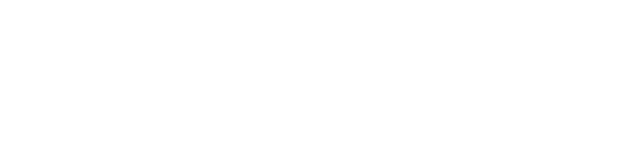
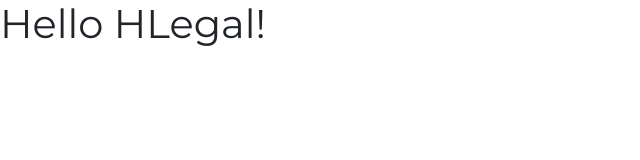
Before and after one commit to AndyGuit/hlegal, a website: page pages/index.html in a window 1280 px wide. Shown: the whole page, without its empty margins (0-640 px from the left). Drawn offline with nearby package versions, Linux system fonts and the light colour scheme.

Commit message:
feat: project setup

```diff
--- a/package.json
+++ b/package.json
@@ -4,7 +4,8 @@
   "description": "",
   "main": "index.js",
   "scripts": {
-    "test": "echo \"Error: no test specified\" && exit 1"
+    "test": "echo \"Error: no test specified\" && exit 1",
+    "build-homepage-styles": "sass styles/scss/home-page.scss styles/css/home-page.css"
   },
   "author": "",
   "license": "ISC"
--- a/pages/index.html
+++ b/pages/index.html
@@ -4,9 +4,15 @@
   <meta charset="UTF-8">
   <meta http-equiv="X-UA-Compatible" content="IE=edge">
   <meta name="viewport" content="width=device-width, initial-scale=1.0">
+  <link rel="preconnect" href="https://fonts.googleapis.com">
+  <link rel="preconnect" href="https://fonts.gstatic.com" crossorigin>
+  <link href="https://fonts.googleapis.com/css2?family=Montserrat:wght@400;700&display=swap" rel="stylesheet">
+  <link href="https://cdn.jsdelivr.net/npm/bootstrap@5.3.2/dist/css/bootstrap.min.css" rel="stylesheet" integrity="sha384-T3c6CoIi6uLrA9TneNEoa7RxnatzjcDSCmG1MXxSR1GAsXEV/Dwwykc2MPK8M2HN" crossorigin="anonymous">
+  <link rel="stylesheet" href="../styles/css/home-page.css">
+  <script defer src="https://cdn.jsdelivr.net/npm/bootstrap@5.3.2/dist/js/bootstrap.bundle.min.js" integrity="sha384-C6RzsynM9kWDrMNeT87bh95OGNyZPhcTNXj1NW7RuBCsyN/o0jlpcV8Qyq46cDfL" crossorigin="anonymous"></script>
   <title>HLegal | Law Company</title>
 </head>
 <body>
-
+  <h1>Hello HLegal!</h1>
 </body>
 </html>
--- /dev/null
+++ b/styles/scss/common/_globals.scss
@@ -0,0 +1,3 @@
+body {
+  font-family: 'Montserrat', sans-serif;
+}
--- a/styles/scss/home-page.scss
+++ b/styles/scss/home-page.scss
@@ -0,0 +1 @@
+@import './common/_globals.scss';
```
Also changed, not shown: styles/css/home-page.css (added), 1 other file.
